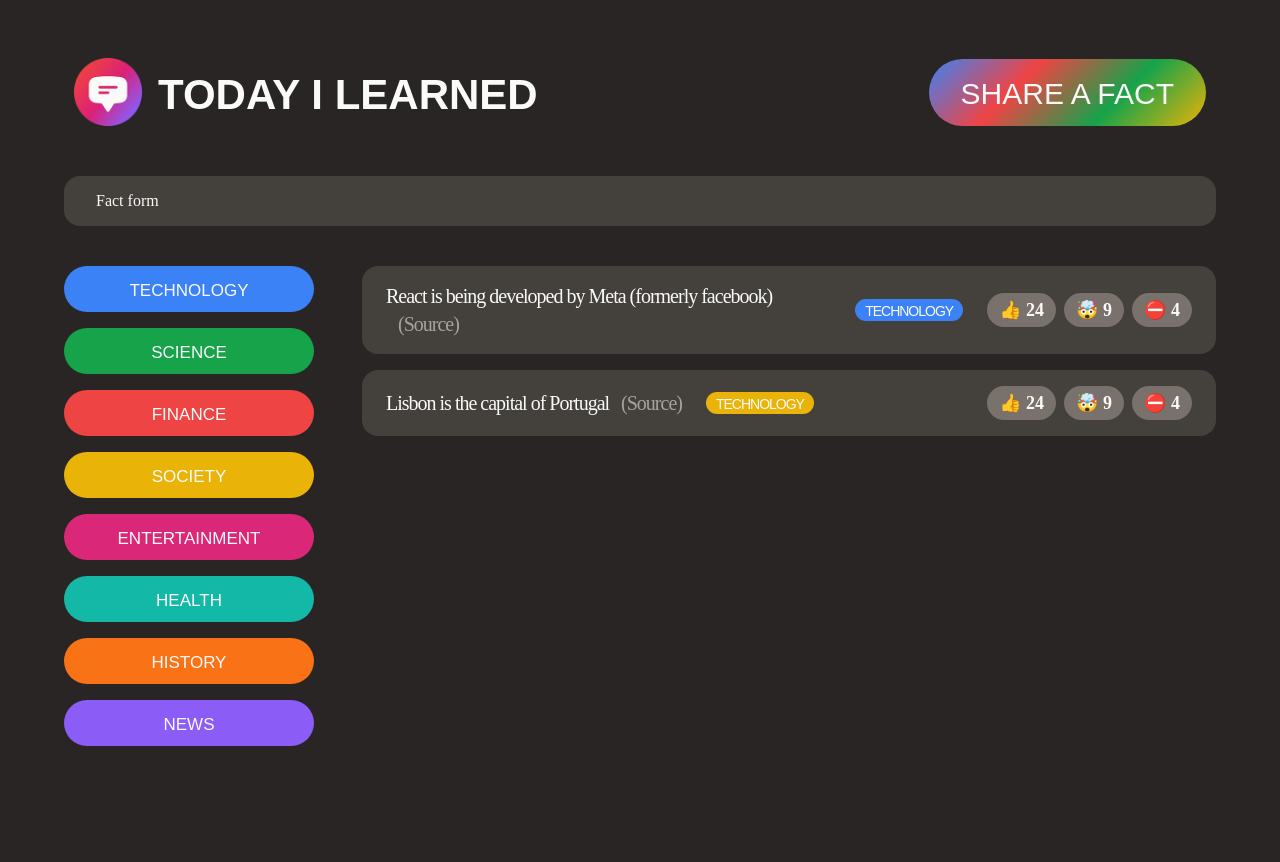
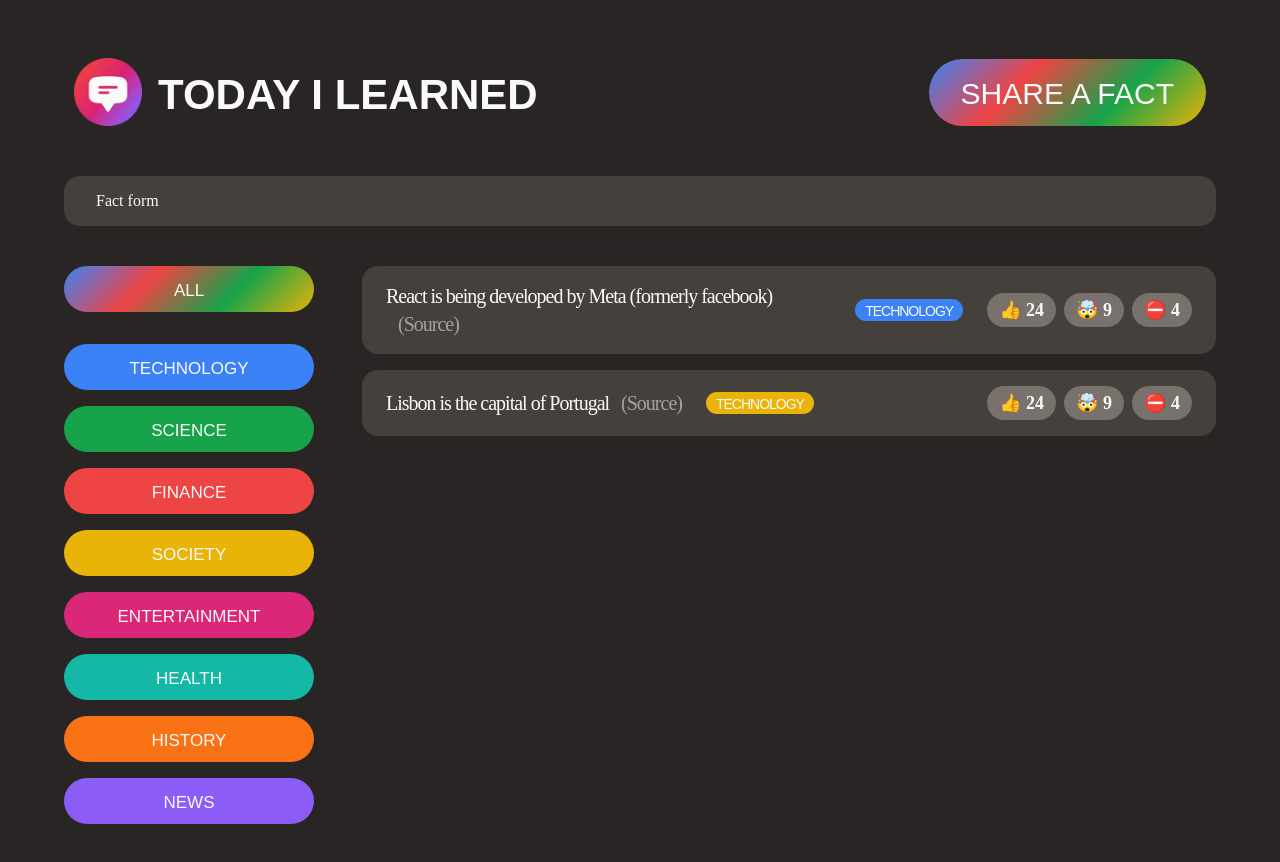
Before and after one commit to sofiademonasterio/today-i-learned, a React (Create React App) app: page / in a window 1280 px wide. Shown: the top 862 px of the page. Before the commit the page ends 810 px from the top, so only its background shows below. Built offline with nearby package versions, Linux system fonts and the light colour scheme; a web font is replaced by a local one.

Commit message:
Add "All" button to category filter

```diff
--- a/src/App.js
+++ b/src/App.js
@@ -116,6 +116,9 @@ function CategoryFilter() {
   return (
     <aside>
       <ul>
+        <li class="category">
+          <button class="btn btn-all-categories">All</button>
+        </li>
         {CATEGORIES.map((category) => (
           <Category key={category.name} category={category} />
         ))}
```
